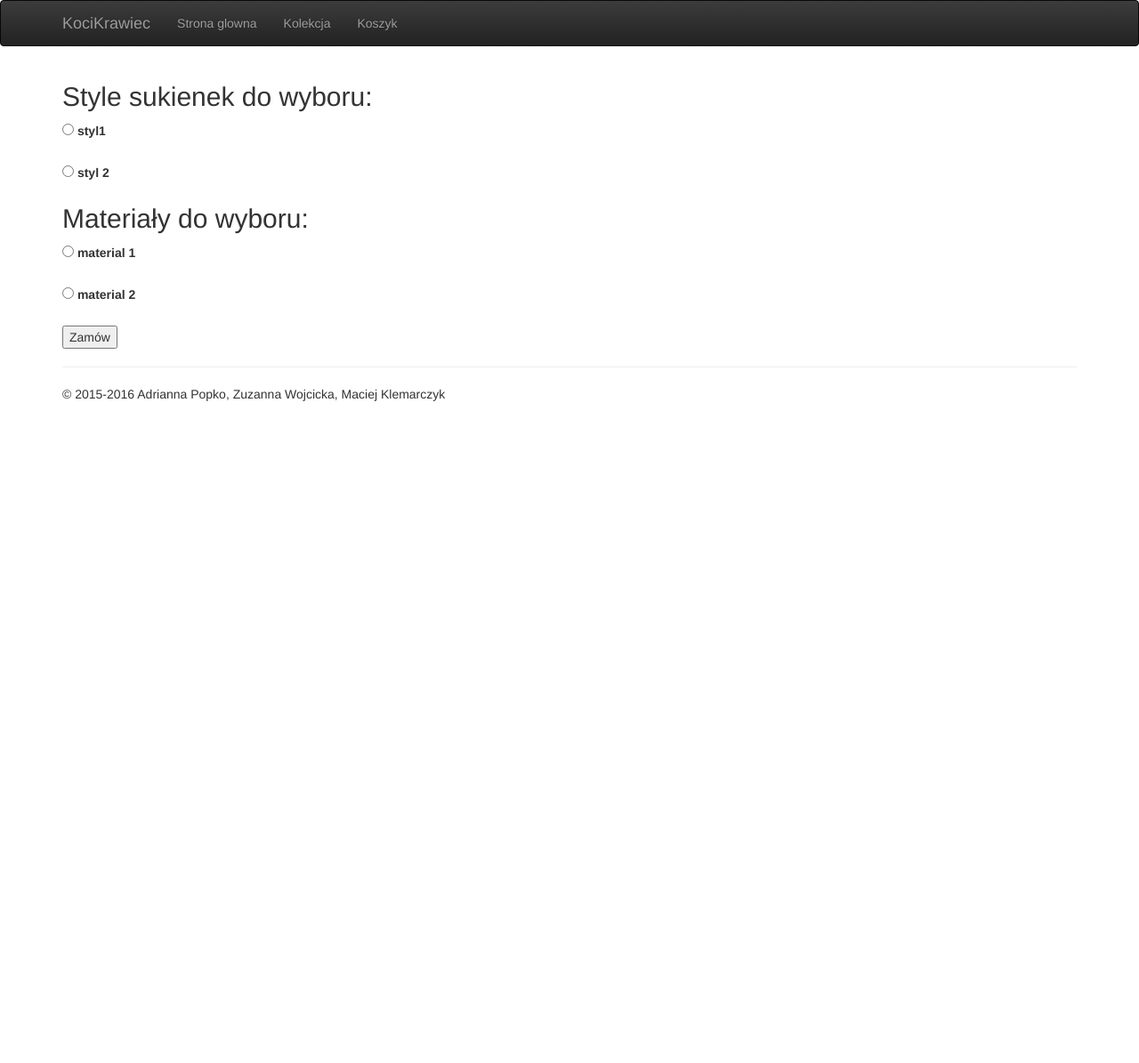
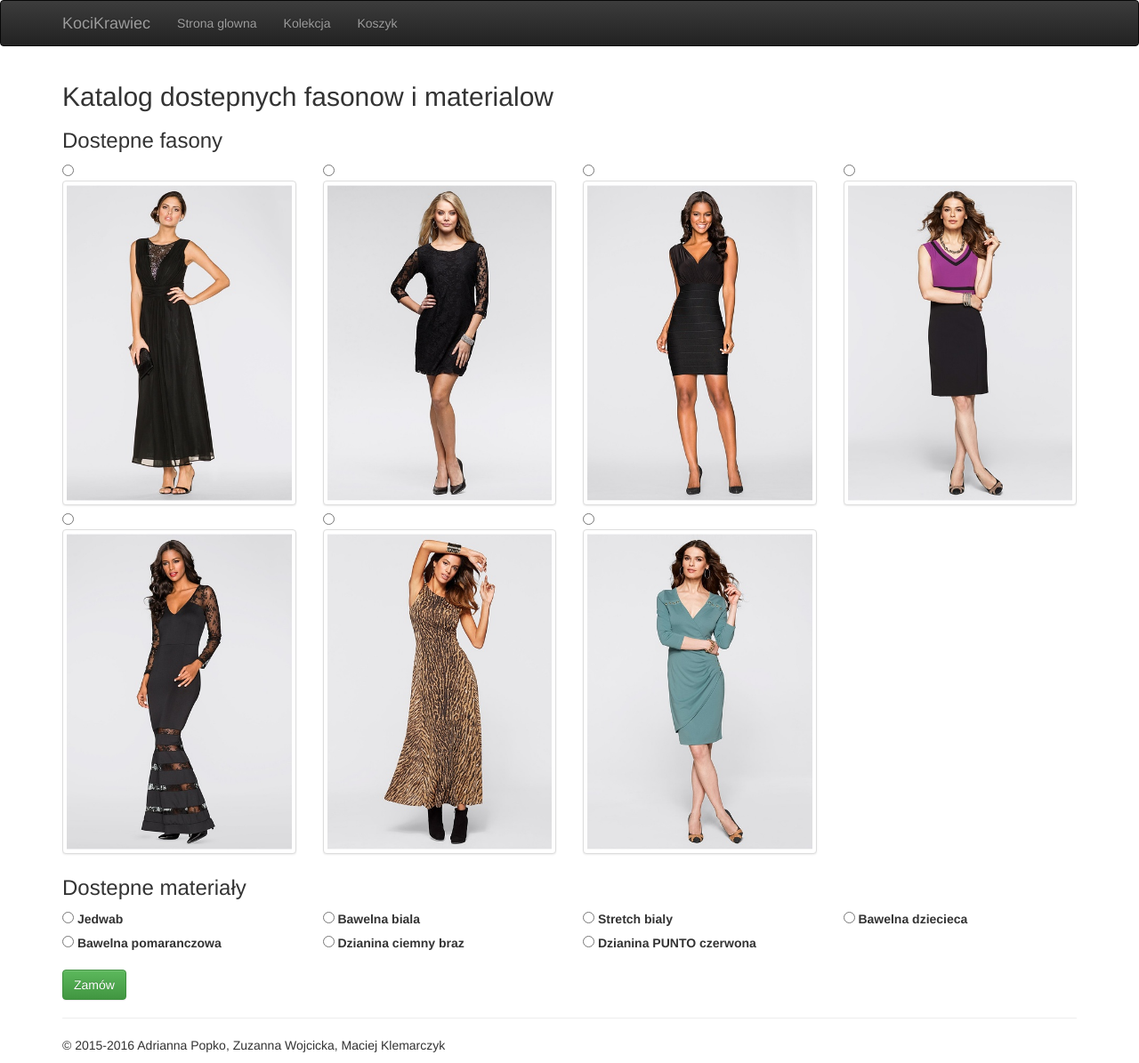
Before and after one commit to ProjNaRok1516/ruby-www, a Rails app: page /zamow in a window 1280 px wide. Shown: the whole page at 89% size. Before the commit the page ends 451 px from the top, so only its background shows below. Run offline with Rails 7, Linux system fonts and the light colour scheme; data comes from the database, SQL or seed files in the repository; style sheets or scripts are compiled from the project's sources; some libraries are stand-ins or nearby versions.

Commit message:
New order was implemented, you can order new dress.

```diff
--- a/app/controllers/order_controller.rb
+++ b/app/controllers/order_controller.rb
@@ -1,10 +1,53 @@
 class OrderController < ApplicationController
   def new
+	@wszystkie_style = Style.all
+	@wszystkie_materialy = Material.all
+
+    @dress = Dress.new()
+
+	if params[:dress] != nil
+      @dress = Dress.new(order_params)
+      @dress.validate
+      if @dress.errors[:style].any? or @dress.errors[:material].any?
+        @errors = @dress.errors.full_messages
+      else
+        new_order = "#{@dress.style_id},#{@dress.material_id}"
+        if cookies[:zamowienie] != nil
+          cookies[:zamowienie] = "#{cookies[:zamowienie]};#{new_order}"
+        else
+          cookies[:zamowienie] = "#{new_order}"
+        end
+        redirect_to "/koszyk"
+      end
+    end
   end
 
   def delivery
+
   end
 
   def confirm
+    @dresses = []
+    pozycje = cookies[:zamowienie]
+    if pozycje != nil
+      pozycje = pozycje.split(';')
+      pozycje.each do |pozycja|
+        numery = pozycja.split(',')
+        if numery.count == 2 and numery[0].to_i > 0 and numery[1].to_i > 0
+          suknia = Dress.new()
+          suknia.style_id = numery[0].to_i
+          suknia.material_id = numery[1].to_i
+          if suknia.style != nil and suknia.material != nil
+            suknia.name = "#{suknia.style.name} - #{suknia.material.name}"
+            suknia.cost = (suknia.style.material_amount * suknia.material.price_per_m2).round(2)
+            @dresses << suknia
+          end
+        end
+      end
+    end
+  end
+
+  def order_params
+    params.require(:dress).permit(:style_id, :material_id)
   end
 end
--- a/app/views/order/new.html.erb
+++ b/app/views/order/new.html.erb
@@ -1,23 +1,34 @@
 
 <div>
-<%= form_tag("/zamow" ,method:"get") do %>
-<h2>Style sukienek do wyboru:</h2>
+	<h2>Katalog dostepnych fasonow i materialow</h2>
+	<%= form_for @dress, url: "/zamow", html: { method: "post"} do |f| %>
+		<h3>Dostepne fasony</h3>
 
-<%= radio_button_tag(:styl, "styl1") %>
-<%= label_tag(:styl, "styl1") %>
-<br>
-<br>
-<%= radio_button_tag(:styl, "styl 1") %>
-<%= label_tag(:styl, "styl 2") %>
+		<div class="form-group">
+			<div class="row">
+				<% @wszystkie_style.each do |jakis_styl| %>
+					<div class="col-md-3">
+						<%= f.radio_button(:style_id, jakis_styl.id) %>
+						<%= f.label("style_id_#{jakis_styl.id}", jakis_styl.name) do %>
+							<img alt="<%= jakis_styl.name %>" class="img-responsive img-thumbnail" src="/kroje/<%= jakis_styl.image %>"  />
+						<% end %>
+					</div>
+				<% end %>
+			</div>
+		</div>
 
-<h2>Materiały do wyboru:</h2>
-<%= radio_button_tag(:material, "material 1") %>
-<%= label_tag(:material, "material 1") %>
-<br>
-<br>
-<%= radio_button_tag(:material, "material 2") %>
-<%= label_tag(:material, "material 2") %>
-<br><br>
-<%= submit_tag("Zamów") %>
-<% end %>
+		<h3>Dostepne materiały</h3>
+		<div class="form-group">
+			<div class="row">
+				<% @wszystkie_materialy.each do |jakis_material| %>
+					<div class="col-md-3">
+						<%= f.radio_button(:material_id, jakis_material.id) %>
+						<%= f.label("material_id_#{jakis_material.id}", jakis_material.name) %>
+					</div>
+				<% end %>
+			</div>
+		</div>
+
+		<%= submit_tag("Zamów", class: "btn btn-success") %>
+	<% end %>
 </div>
```
